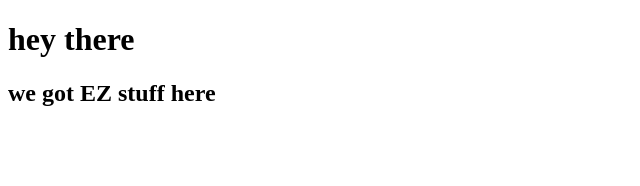
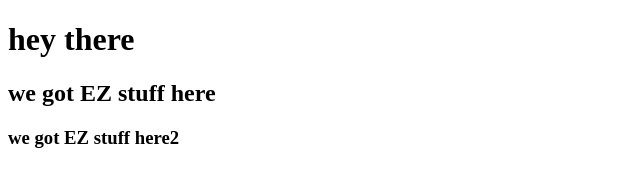
Before and after one commit to pooya-rz2/coursera-test, a plain HTML site: page site/index.html in a window 1280 px wide. Shown: the whole page, without its empty margins (0-640 px from the left). Drawn offline with Linux system fonts and the light colour scheme.

Commit message:
my second test

```diff
--- a/site/index.html
+++ b/site/index.html
@@ -6,5 +6,6 @@
 <body>
     <h1>hey there</h1>
     <h2>we got EZ stuff here</h2>
+    <h3>we got EZ stuff here2</h3>
 </body>
 </html>
```
